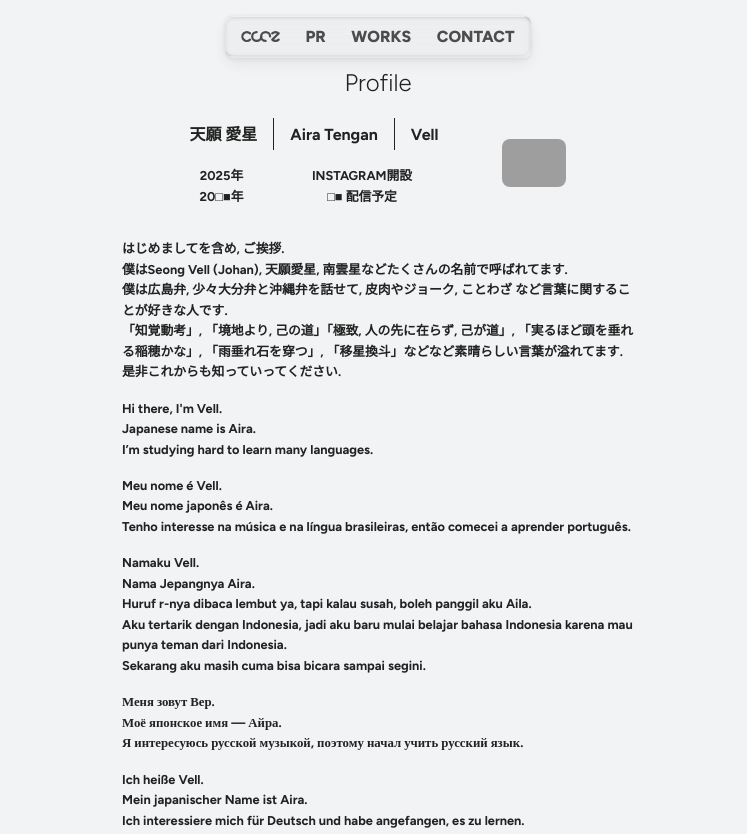
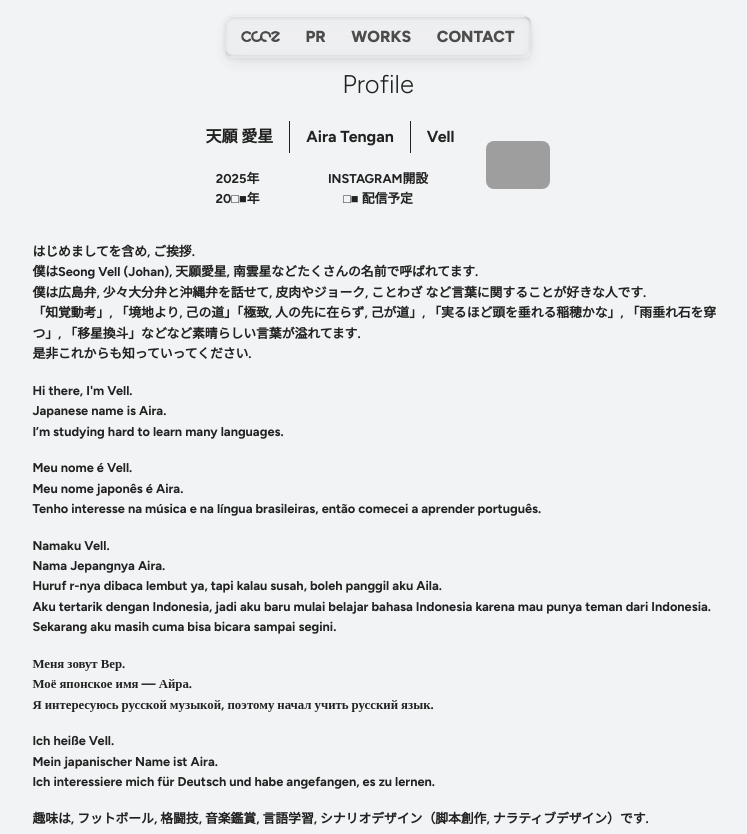
Before and after one commit to se0ng/vell-portfolio, a plain HTML site: page index.html in a window 1280 px wide. Shown: the top 834 px of the page, without its empty margins (262-1009 px from the left). Drawn offline with nearby package versions, Linux system fonts and the light colour scheme; grey boxes are pictures that could not be loaded.

Commit message:
Update style.css

```diff
--- a/css/style.css
+++ b/css/style.css
@@ -197,7 +197,7 @@ a:hover {
 }
 
 .profile-inner {
-    width: 16rem;
+    width: 80%;
     display: flex;
     flex-direction: column;
     justify-content: center;
@@ -208,7 +208,7 @@ a:hover {
 }
 
 .profile-title {
-    font-size: 1.5rem;
+    font-size: 1.6rem;
     font-weight: 300;
 }
 
@@ -276,15 +276,15 @@ a:hover {
     margin-bottom: 1rem;
 }
 
+@media (min-width:705px) {
+    .profile {
+        flex-direction: row;
+    }
+}
+
 @media (min-width:768px) {
     .profile-inner {
-        width: 32rem;
-        font-size: .8rem;
-    }
-
-    .profile {
-        flex-direction: row;
-        gap: 4rem;
+        width: 60%;
     }
 }
 
```
